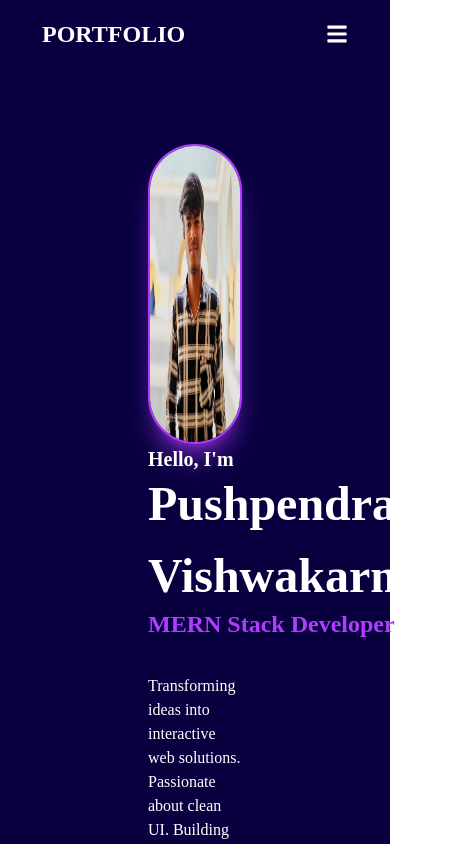
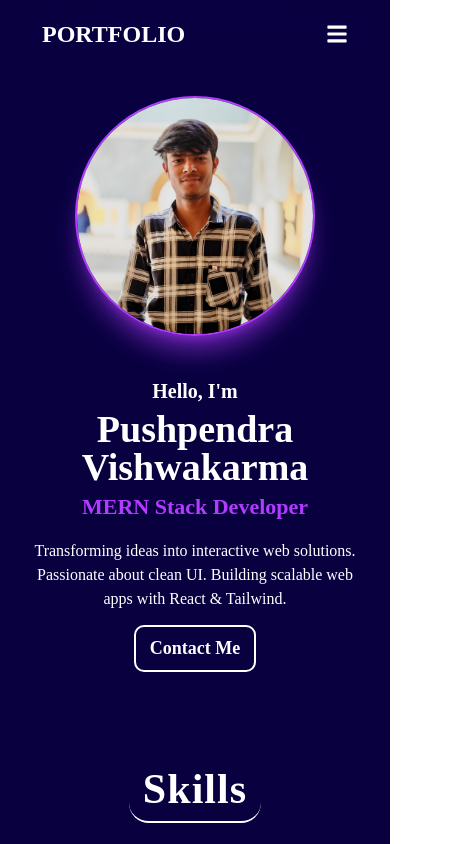
Before and after one commit to Pushpendra081/portfolio, a React (Vite) app: page / in a window 390 px wide. Shown: the top 844 px of the page, 472 px wide, since content can reach past the window. Built offline with nearby package versions, Linux system fonts and the light colour scheme; a web font is replaced by a local one.

Commit message:
Fixed the Hero section Responsivness

```diff
--- a/src/components/footer.jsx
+++ b/src/components/footer.jsx
@@ -9,13 +9,13 @@ const Footer = () => {
     return (
         // bg-[#f1eaea] bg-[#eaeaea] bg-[#e8e8e8]
         <footer className=" w-full py-[2px] rounded-t-[18px] border-2 bg-[#fff]/10 backdrop-blur-2xl">
-            <div class=" max-w-full my-[24px] mx-[120px] flex-wrap md:flex flex-row justify-between items-center ">
+            <div class=" max-w-full my-[24px] mx-[70px] md:mx-[120px] flex-wrap md:flex flex-row justify-between items-center ">
                 {/* name footer */}
                 <div className=" flex flex-row">
                     <span class="flex flex-col gap-[8px]">
                         <h1 class="text-[28px] text-[#fff] font-semibold cursor-default">Pushpendra Vishwakarma </h1>
-                        {/* Always learning, always building | Turning Ideas into Interactive Web Solutions. */}
-                        <p className="text-[#d2b4e7] text-[14px] w-[350px]">© 2025 Pushpendra Vishwakarma — Knowledge grows when shared, not copyrighted.</p>
+
+                        <p className="text-[#d2b4e7] text-[12px] md:text-[14px] w-[350px]">© 2025 Pushpendra Vishwakarma — Knowledge grows when shared, not copyrighted.</p>
                     </span>
                 </div>
 
--- a/src/components/herosection.jsx
+++ b/src/components/herosection.jsx
@@ -4,37 +4,39 @@ import HeroImg from "../assets/profilepic.jpg";
 
 const Herosection = () => {
     return (
-        <div class=" justify-items-center  px-[28px] py-[24px] bg-[#090040] ">
-            <div className="flex-auto md:flex flex-row w-full my-[28px] px-[120px] py-[24px]  rounded-[10px]
-            justify-center items-center gap-[100px]">
+        <div class=" justify-center items-center mx-[24px] md:mx-[42px] ">
+
+            <div className="flex flex-col md:flex-row w-full my-[28px] rounded-[10px]
+            justify-items-center justify-center items-center gap-[40px] md:gap-[100px]">
                 {/* hero Img  */}
-                <img alt="Hero Img" class="rounded-full h-[300px] border-2 border-[#B13BFF]  shadow-xl shadow-[#B13BFF]/50  transition-all duration-400" src={HeroImg} />
+                <img alt="Hero Img" className="rounded-full h-[240px] md:h-[280px] border-2 border-[#B13BFF]  shadow-xl shadow-[#B13BFF]/50 transition-all duration-400" src={HeroImg} />
 
                 {/* hero text  */}
-                <div class="flex flex-col items-start gap-[18px] ">
-                    <span className="flex flex-col ">
+                <div class="flex flex-col text-center md:text-left gap-[14px] ">
+                    <span className="flex flex-col gap-[10px] md:gap-0 ">
                         <h2 class="text-[20px] font-semibold text-[#fff] tracking-normal">
                             Hello, I'm
                         </h2>
 
-                        <h1 class="my-[-6px] flex flex-row items-center gap-6 text-[#fff] text-[48px] font-semibold tracking-normal">Pushpendra Vishwakarma</h1>
+                        <h1 class="my-[-6px] flex flex-row items-center gap-6 text-[#fff] text-[38px] md:text-[48px] font-semibold tracking-normal leading-none md:leading-14">Pushpendra Vishwakarma</h1>
 
-                        <h2 class="text-[24px] font-semibold text-[#B13BFF] tracking-normal">
+                        <h2 class="text-[22px] md:text-[24px] font-semibold text-[#B13BFF] tracking-normal">
                             MERN Stack Developer
                         </h2>
-                    </span>
 
-                    <span class="w-auto flex gap-2 text-[16px] text-[#fff] tracking-normal mt-[14px]">
-                        <p>Transforming ideas into interactive web solutions. Passionate about clean UI. Building scalable web apps with React & Tailwind.</p>
+                        <p className="max-w-[680px] flex gap-2 text-[16px] md:text-[18px] text-[#fff] tracking-normal mt-[6px] md:mt-[14px]">Transforming ideas into interactive web solutions. Passionate about clean UI. Building scalable web apps with React & Tailwind.</p>
 
                     </span>
 
                     {/* Contact me btn  */}
-                    <a href="#" title="Let's Connect" class=" px-[14px] py-[8px] rounded-[10px] border-[2px] border-solid border-[#fff]  text-[#fff] text-[18px] font-semibold tracking-normal hover:border-[#090040] hover:text-[#090040] hover:bg-[#B13BFF] transition-all duration-200 ">
-                        Contact Me
-                    </a>
+                    <div className=" flex justify-center md:justify-start">
+
+                        <button href="#" title="Let's Connect" class=" px-[14px] py-[8px] rounded-[10px] border-[2px] border-solid border-[#fff]  text-[#fff] text-[18px] font-semibold tracking-normal hover:border-[#090040] hover:text-[#090040] hover:bg-[#B13BFF] transition-all duration-200 ">
+                            Contact Me
+                        </button>
+                    </div>
+
                 </div>
-
 
             </div>
         </div>
```
